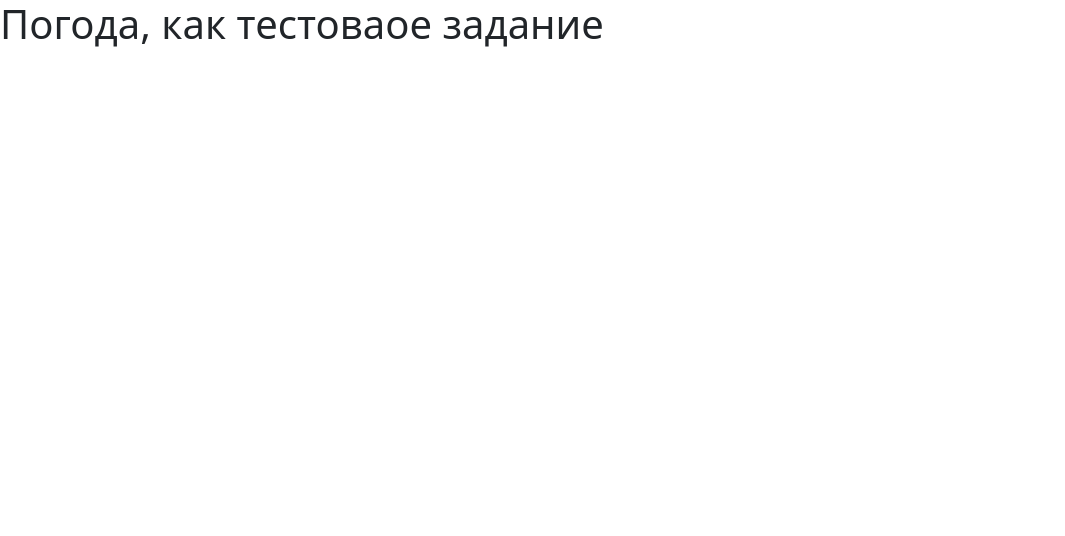
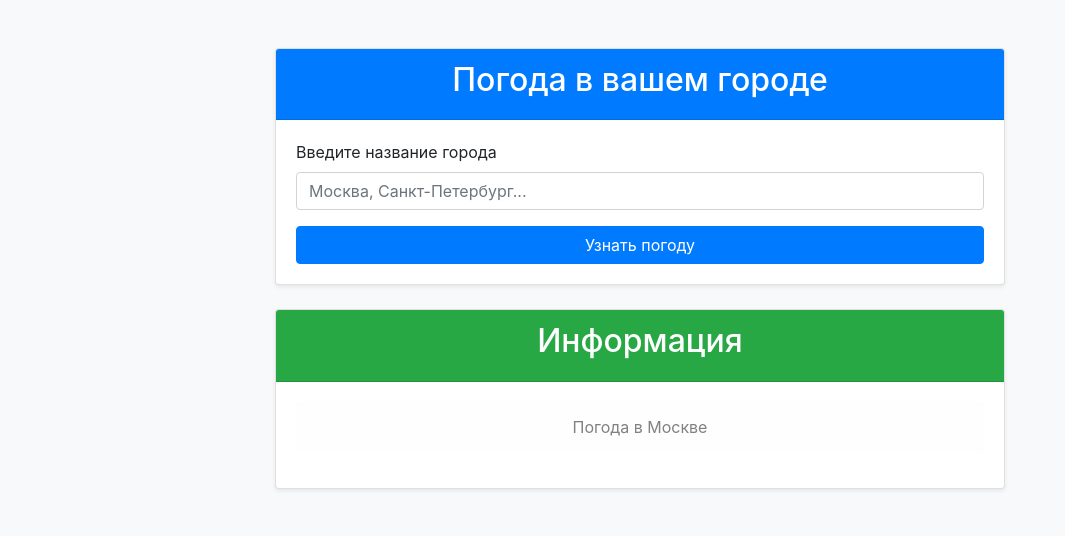
Before and after one commit to DiamondLand/OComlexTestTask, a Django app: page / in a window 1280 px wide. Shown: the top 536 px of the page, without its empty margins (0-1065 px from the left). Run offline with Django 5.2, Linux system fonts and the light colour scheme; some libraries are stand-ins or nearby versions.

Commit message:
html + bootstrap activated

```diff
--- a/WeatherApp/weather/templates/weather/index.html
+++ b/WeatherApp/weather/templates/weather/index.html
@@ -3,10 +3,43 @@
 <head>
     <meta charset="UTF-8">
     <meta name="viewport" content="width=device-width, initial-scale=1.0">
-    <title>Погода</title>
-    <link rel="stylesheet" href="https://cdn.jsdelivr.net/npm/bootstrap@5.3.2/dist/css/bootstrap.min.css">
+    <title>Weather Application</title>
+    <link rel="stylesheet" href="https://stackpath.bootstrapcdn.com/bootstrap/4.3.1/css/bootstrap.min.css">
 </head>
-<body>
-    <h1>Погода, как тестоваое задание</h1>
+<body class="bg-light">
+    <div class="container py-5">
+        <div class="row justify-content-center">
+            <div class="col-md-8">
+                <div class="card shadow-sm">
+                    <div class="card-header bg-primary text-white text-center">
+                        <h2>Погода в вашем городе</h2>
+                    </div>
+                    <div class="card-body">
+                        <form action="">
+                            <div class="form-group">
+                                <label for="city">Введите название города</label>
+                                <input type="text" id="city" class="form-control" name="city" placeholder="Москва, Санкт-Петербург...">
+                            </div>
+                            <button type="submit" name="send" class="btn btn-primary btn-block">Узнать погоду</button>
+                        </form>
+                    </div>
+                </div>
+            </div>
+        </div>
+        <div class="row justify-content-center mt-4">
+            <div class="col-md-8">
+                <div class="card shadow-sm">
+                    <div class="card-header bg-success text-white text-center">
+                        <h2>Информация</h2>
+                    </div>
+                    <div class="card-body">
+                        <div class="alert alert-light">
+                            <p class="text-center mb-0">Погода в Москве</p>
+                        </div>
+                    </div>
+                </div>
+            </div>
+        </div>
+    </div>
 </body>
 </html>
```
